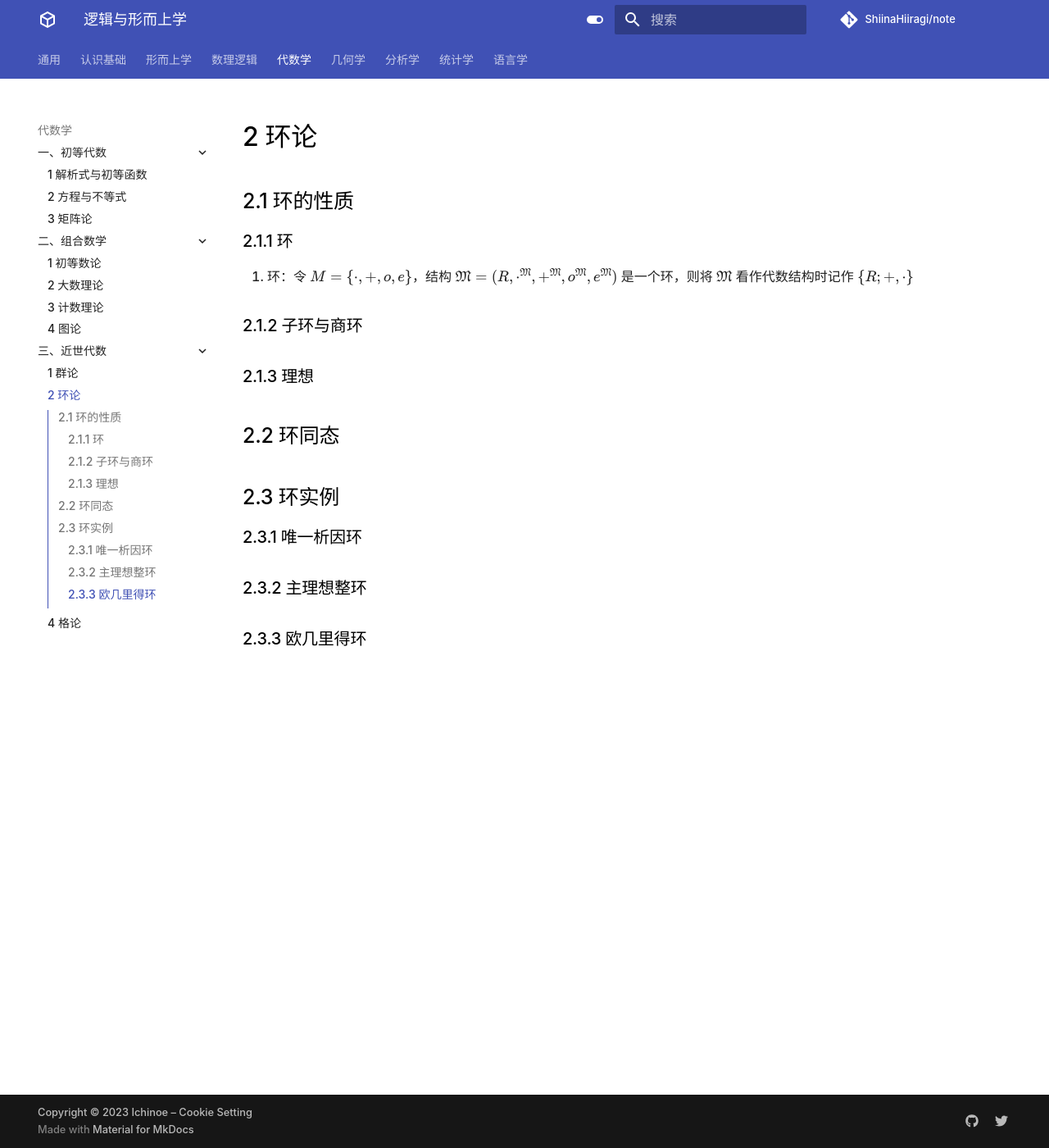
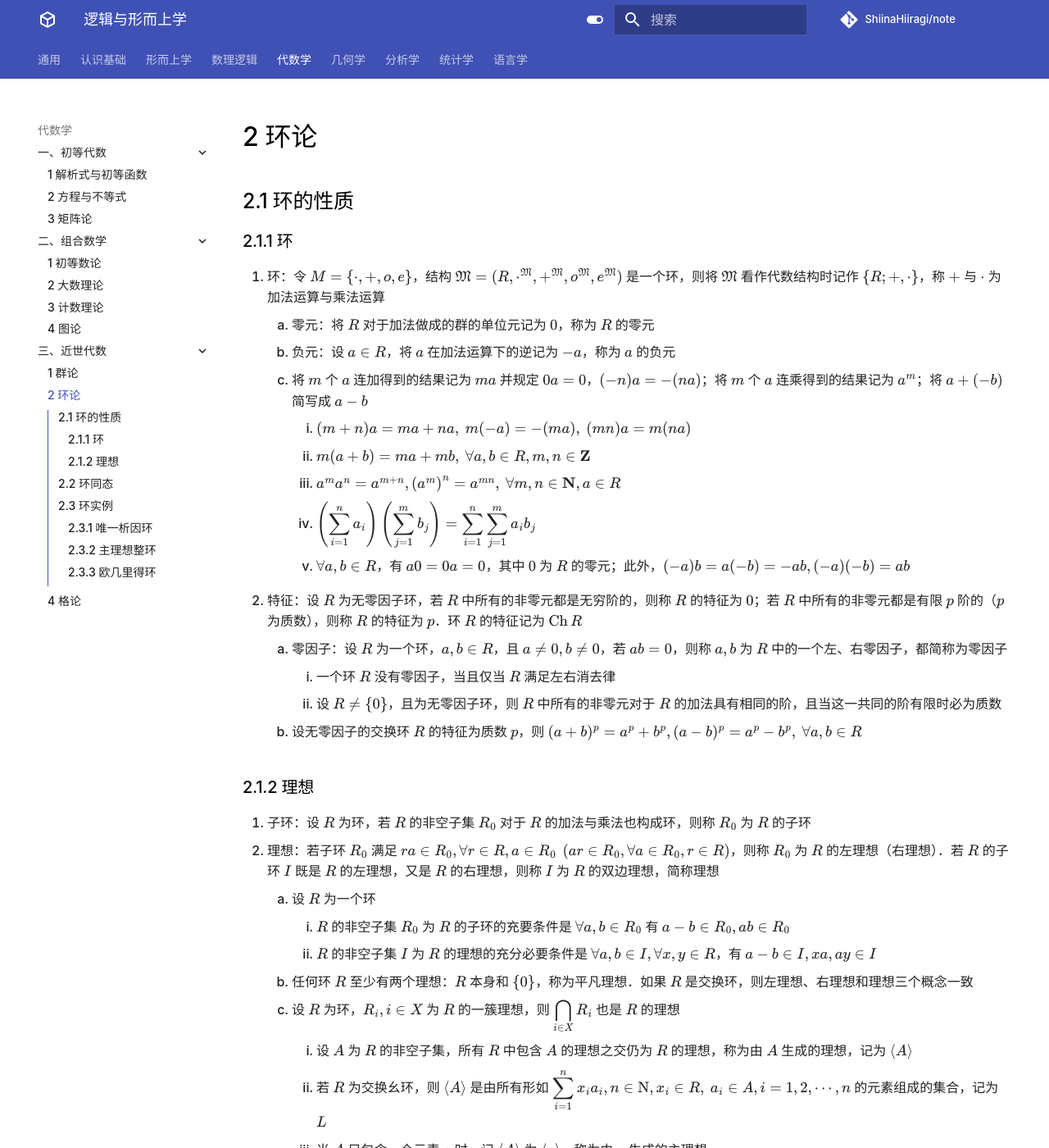
Before and after one commit to ShiinaHiiragi/note, an MkDocs documentation site: the page built from docs/alg/mod/ring.md, in a window 1280 px wide and 1400 px high. Shown: the whole window at 82% size. Built offline with MkDocs 1.6.1 and Material for MkDocs 9.7.7, drawn with Linux system fonts in a browser that asks for light colours; comment, search, counter and statistics services are not loaded; some of the changed text lies outside the part shown.

Commit message:
add ring concept

```diff
--- a/docs/alg/mod/ring.md
+++ b/docs/alg/mod/ring.md
@@ -2,11 +2,45 @@
 
 ## 2.1 环的性质
 ### 2.1.1 环
-1. 环：令 $M = \{\cdot, +, o, e\}$，结构 $\mathfrak M = (R, \cdot^\mathfrak M, +^\mathfrak M, o^\mathfrak M, e^\mathfrak M)$ 是一个环，则将 $\mathfrak M$ 看作代数结构时记作 $\{R; +, \cdot\}$
+1. 环：令 $M = \{\cdot, +, o, e\}$，结构 $\mathfrak M = (R, \cdot^\mathfrak M, +^\mathfrak M, o^\mathfrak M, e^\mathfrak M)$ 是一个环，则将 $\mathfrak M$ 看作代数结构时记作 $\{R; +, \cdot\}$，称 $+$ 与 $\cdot$ 为加法运算与乘法运算
+    1. 零元：将 $R$ 对于加法做成的群的单位元记为 $0$，称为 $R$ 的零元
+    2. 负元：设 $a \in R$，将 $a$ 在加法运算下的逆记为 $-a$，称为 $a$ 的负元
+    3. 将 $m$ 个 $a$ 连加得到的结果记为 $m a$ 并规定 $0 a=0$，$(-n) a= -(n a)$；将 $m$ 个 $a$ 连乘得到的结果记为 $a^{m}$；将 $a+(- b)$ 简写成 $a-b$
+        1. $(m+n) a=m a+n a, \ m(-a)=-(m a), \ (m n) a=m(n a)$
+        2. $m(a+b)=m a+m b, \ \forall a, b \in R, m, n \in \mathbf{Z}$
+        3. $a^{m} a^{n}=a^{m+n},\left(a^{m}\right)^{n}=a^{m n}, \ \forall m, n \in \mathbf{N}, a \in R$
+        4. ${\displaystyle \left(\sum_{i=1}^{n} a_{i}\right)\left(\sum_{j=1}^{m} b_{j}\right)=\sum_{i=1}^{n} \sum_{j=1}^{m} a_{i} b_{j}}$
+        5. $\forall a, b \in R$，有 $a 0=0 a=0$，其中 $0$ 为 $R$ 的零元；此外，$(-a) b=a(-b)=-a b,(-a)(-b)=a b$
+2. 特征：设 $R$ 为无零因子环，若 $R$ 中所有的非零元都是无穷阶的，则称 $R$ 的特征为 $0$；若 $R$ 中所有的非零元都是有限 $p$ 阶的（$p$ 为质数），则称 $R$ 的特征为 $p$．环 $R$ 的特征记为 $\operatorname{Ch} R$
+    1. 零因子：设 $R$ 为一个环，$a, b \in R$，且 $a \neq 0, b \neq 0$，若 $a b =0$，则称 $a, b$ 为 $R$ 中的一个左、右零因子，都简称为零因子
+        1. 一个环 $R$ 没有零因子，当且仅当 $R$ 满足左右消去律
+        2. 设 $R \neq\{0\}$，且为无零因子环，则 $R$ 中所有的非零元对于 $R$ 的加法具有相同的阶，且当这一共同的阶有限时必为质数
+    2. 设无零因子的交换环 $R$ 的特征为质数 $p$，则 $(a+b)^{p}=a^{p}+b^{p},(a-b)^{p}=a^{p}-b^{p}, \ \forall a, b \in R$
 
-### 2.1.2 子环与商环
+### 2.1.2 理想
+1. 子环：设 $R$ 为环，若 $R$ 的非空子集 $R_{0}$ 对于 $R$ 的加法与乘法也构成环，则称 $R_{0}$ 为 $R$ 的子环
+2. 理想：若子环 $R_{0}$ 满足 $r a \in R_{0}, \forall r \in R, a \in R_{0} \ \left(a r \in R_{0}, \forall a \in R_{0}, r \in R\right)$，则称 $R_{0}$ 为 $R$ 的左理想（右理想）．若 $R$ 的子环 $I$ 既是 $R$ 的左理想，又是 $R$ 的右理想，则称 $I$ 为 $R$ 的双边理想，简称理想
+    1. 设 $R$ 为一个环
+        1. $R$ 的非空子集 $R_{0}$ 为 $R$ 的子环的充要条件是 $\forall a, b \in R_{0}$ 有 $a-b \in R_{0}, a b \in R_{0}$
+        2. $R$ 的非空子集 $I$ 为 $R$ 的理想的充分必要条件是 $\forall a, b \in I, \forall x, y \in R$，有 $a-b \in I, x a, a y \in I$
+    2. 任何环 $R$ 至少有两个理想：$R$ 本身和 $\{0\}$，称为平凡理想．如果 $R$ 是交换环，则左理想、右理想和理想三个概念一致
+    3. 设 $R$ 为环，$R_{i}, i \in X$ 为 $R$ 的一簇理想，则 ${\displaystyle \bigcap_{i \in X} R_{i}}$ 也是 $R$ 的理想
+        1. 设 $A$ 为 $R$ 的非空子集，所有 $R$ 中包含 $A$ 的理想之交仍为 $R$ 的理想，称为由 $A$ 生成的理想，记为 $\langle A\rangle$
+        2. 若 $R$ 为交换幺环，则 $\langle A\rangle$ 是由所有形如 ${\displaystyle \sum_{i=1}^{n} x_{i} a_{i}, n \in \mathrm{N}, x_{i} \in R, \ a_{i} \in A, i=1,2, \cdots, n}$ 的元素组成的集合，记为 $L$
+        3. 当 $A$ 只包含一个元素 $a$ 时，记 $\langle A\rangle$ 为 $\langle a\rangle$，称为由 $a$ 生成的主理想
+3. 商环：设 $I$ 为环 $R$ 的理想，在 $R$ 中定义关系 $\sim$ 为 $a \sim b \leftrightarrow a-b \in I$，则关系 $\sim$ 是 $R$ 中的等价关系，且对于 $R$ 的加法和乘法都是同余关系．将 $a \in R$ 所在的等价类记为 $a+I$，在商集合 $R / \sim=R / I$ 上定义加法和乘法如下
 
-### 2.1.3 理想
+    $$
+    \begin{aligned}
+    (a+I)+(b+I)&=(a+b)+I \\
+    (a+I)(b+I)&=a b+I
+    \end{aligned}
+    $$
+
+    则 $R / I$ 对于上述运算构成一个环，称为 $R$ 对于理想 $I$ 的商环
+
+    1. 若 $R$ 为交换环，则 $R / I$ 也是交换环
+    2. 若 $R$ 为幺环，则 $R / I$ 也是幺环，且 $1+I$ 为单位元
 
 ## 2.2 环同态
 
```
Also changed, not shown: docs/index.md (+1 -1 lines), docs/logic/mdl/mdl.md (+1 -1 lines).
